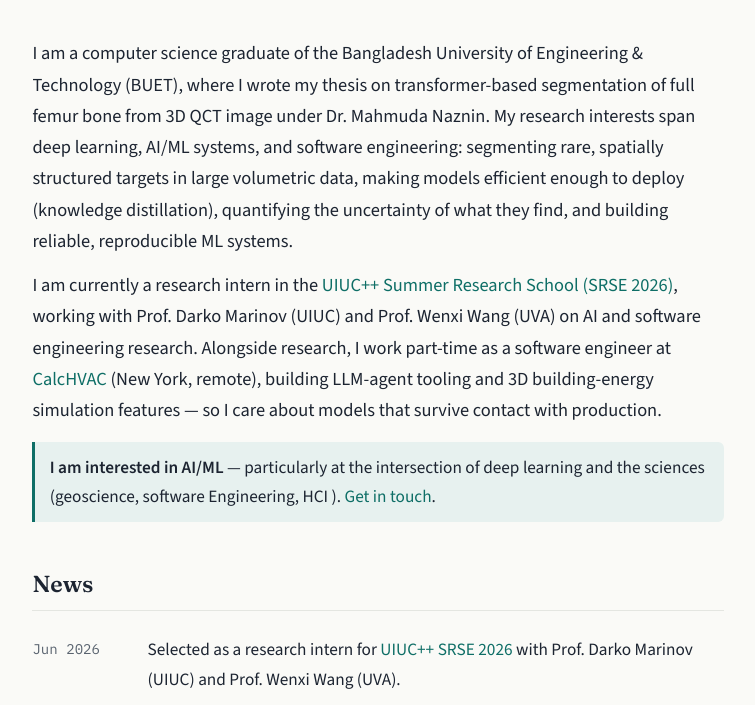
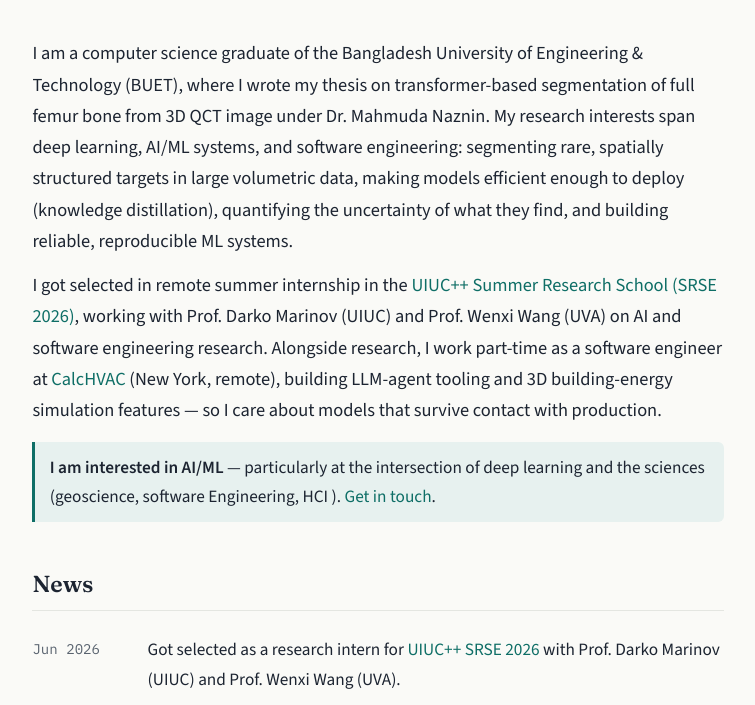
Before and after one commit to Rahat463/Rahat463.github.io, a plain HTML site: page index.html in a window 1280 px wide. Shown: the part 233-938 px from the top of the page, without its empty margins (262-1017 px from the left). Drawn offline with nearby package versions, Linux system fonts and the light colour scheme.

Commit message:
Update SRSE internship wording; set end date Oct 2026

```diff
--- a/index.html
+++ b/index.html
@@ -381,7 +381,7 @@
           systems.
         </p>
         <p>
-          I am currently a research intern in the
+          I got selected in remote summer internship in the
           <a href="https://uiuc-srse.github.io/"
             >UIUC++ Summer Research School (SRSE 2026)</a
           >, working with Prof.&nbsp;Darko Marinov (UIUC) and Prof.&nbsp;Wenxi
@@ -405,7 +405,7 @@
           <li>
             <time>Jun 2026</time
             ><span
-              >Selected as a research intern for
+              >Got selected as a research intern for
               <a href="https://uiuc-srse.github.io/">UIUC++ SRSE 2026</a> with
               Prof. Darko Marinov (UIUC) and Prof. Wenxi Wang (UVA).</span
             >
@@ -526,7 +526,7 @@
                 Three.js/React 3D viewer · New York, remote</span
               ></span
             >
-            <span class="when">Jan 2026 – present</span>
+            <span class="when">Jan 2026 – Oct 2026</span>
           </li>
           <li>
             <span class="what"
```
